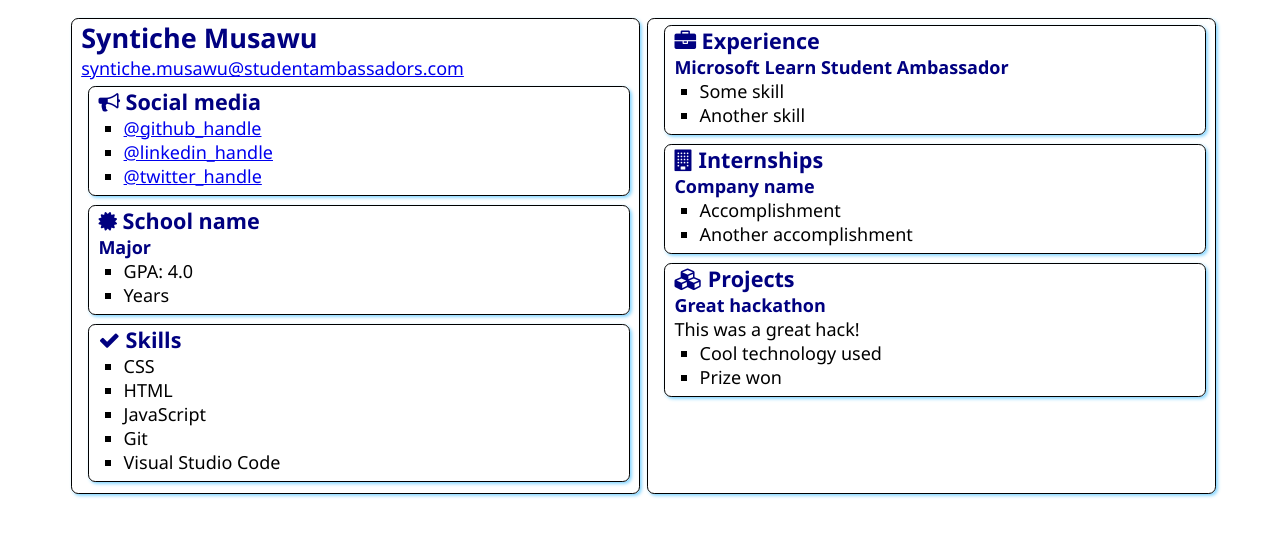
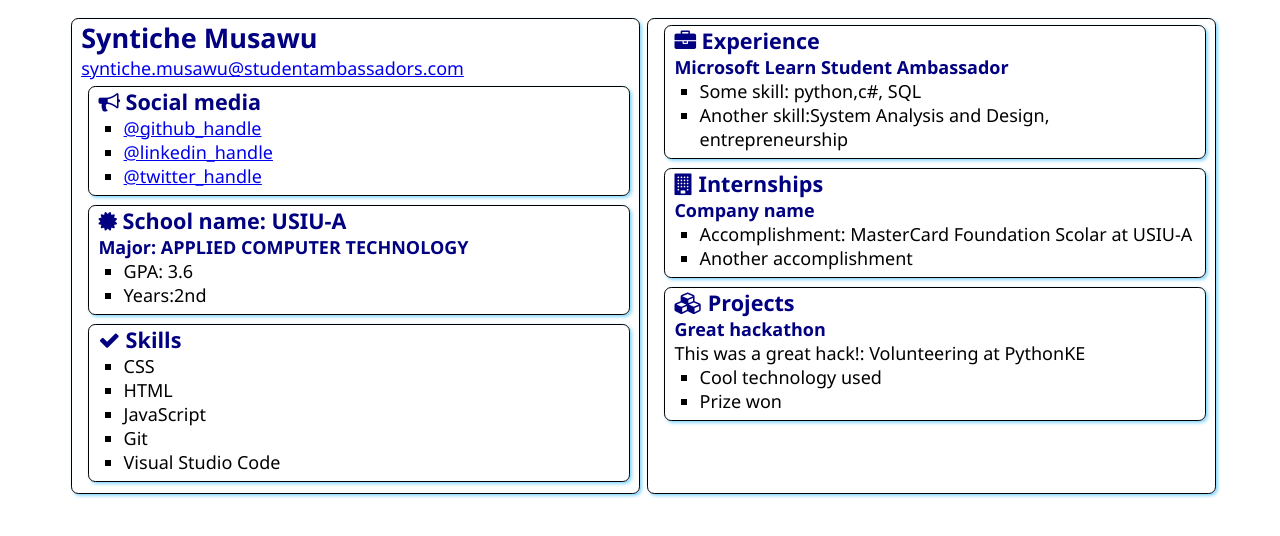
Before and after one commit to musawu/SATechnicalOnboarding, a plain HTML site: page src/index.html in a window 1280 px wide. Drawn offline with Linux system fonts and the light colour scheme.

Commit message:
Update index.html
Technical Onboarding

```diff
--- a/src/index.html
+++ b/src/index.html
@@ -21,9 +21,9 @@
                     Social media
                 </h2>
                 <ul>
-                    <li><a href="https://github.com/<handle>">@github_handle</a></li>
-                    <li><a href="https://linkedin.com/in/<handle>">@linkedin_handle</a></li>
-                    <li><a href="https://twitter.com/<handle>">@twitter_handle</a></li>
+                    <li><a href="https://github.com/musawu">@github_handle</a></li>
+                    <li><a href="https://www.linkedin.com/checkpoint/lg/login-submit">@linkedin_handle</a></li>
+                    <li><a href="https://twitter.com/SynticheMusawu">@twitter_handle</a></li>
                 </ul>
             </section>
 
@@ -31,12 +31,12 @@
                 <div class="education">
                     <h2>
                         <i class="fa fa-certificate" aria-hidden="true"></i>
-                        School name
+                        School name: USIU-A
                     </h2>
-                    <h3>Major</h3>
+                    <h3>Major: APPLIED COMPUTER TECHNOLOGY </h3>
                     <ul>
-                        <li>GPA: 4.0</li>
-                        <li>Years</li>
+                        <li>GPA: 3.6</li>
+                        <li>Years:2nd</li>
                     </ul>
                 </div>
             </section>
@@ -63,8 +63,8 @@
                 </h2>
                 <h3>Microsoft Learn Student Ambassador</h3>
                 <ul>
-                    <li>Some skill</li>
-                    <li>Another skill</li>
+                    <li>Some skill: python,c#, SQL</li>
+                    <li>Another skill:System Analysis and Design, entrepreneurship</li>
                 </ul>
             </section>
             <section class="box">
@@ -75,7 +75,7 @@
 
                 <h3>Company name</h3>
                 <ul>
-                    <li>Accomplishment</li>
+                    <li>Accomplishment: MasterCard Foundation Scolar at USIU-A</li>
                     <li>Another accomplishment</li>
                 </ul>
             </section>
@@ -85,8 +85,8 @@
                     Projects
                 </h2>
 
-                <h3>Great hackathon</h3>
-                <div>This was a great hack!</div>
+                <h3>Great hackathon </h3>
+                <div>This was a great hack!: Volunteering at PythonKE</div>
                 <ul>
                     <li>Cool technology used</li>
                     <li>Prize won</li>
```
